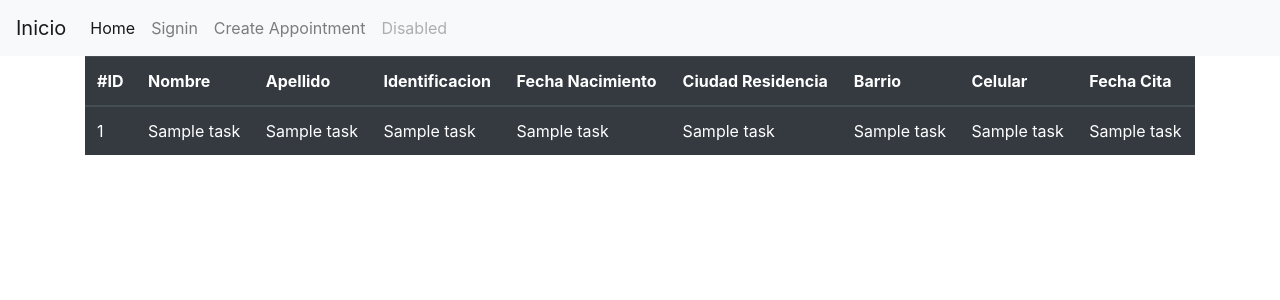
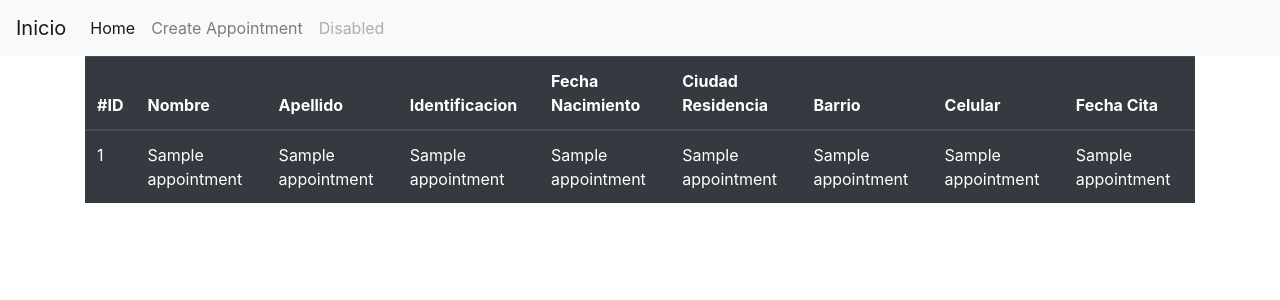
Before and after one commit to Betest/MedicalGoFlask, a Flask app: template templates/home.html in a window 1280 px wide. Shown: the top 300 px of the page. Run offline with Flask 2, Linux system fonts and the light colour scheme; the template is opened without the code that fills it: most values are stand-ins (such as "Sample title", 1, 10 or a date in 2020); some libraries are stand-ins or nearby versions.

Commit message:
fix list and create

```diff
--- a/app.py
+++ b/app.py
@@ -32,7 +32,7 @@ def createappointment():
 
 
 
-# Mamejo de peticiones Add Task
+# Mamejo de peticiones Add Appointment
 
 
 @app.route('/addappointment', methods=['POST'])
@@ -41,14 +41,14 @@ def addappointment():
         firstName = request.form['firstName']
         lastName = request.form['lastName']
         ident = request.form['ident']
-        dateBir = request.form['dateBir']
+        date = request.form['date']
         city = request.form['city']
         neighborhood = request.form['neighborhood']
         mobile = request.form['mobile']
         dateAppointment = request.form['dateAppointment']
 
         mycursor = mydb.cursor()
-        sql = f"INSERT INTO appointments (firstName, lastName, ident, dateBir, city, neighborhood, mobile, dateAppointment) VALUES('{firstName}','{lastName}','{ident}','{dateBir}','{city}','{neighborhood}','{mobile}','{dateAppointment}')"
+        sql = f"INSERT INTO appointments (firstName, lastName, ident, date, city, neighborhood, mobile, dateAppointment) VALUES('{firstName}','{lastName}','{ident}','{date}','{city}','{neighborhood}','{mobile}','{dateAppointment}')"
         mycursor.execute(sql)
         mydb.commit()
 
--- a/templates/home.html
+++ b/templates/home.html
@@ -18,17 +18,17 @@
           </tr>
         </thead>
         <tbody>
-            {% for task in tasks %}
+            {% for appointment in appointments %}
                 <tr>
-                    <td>{{task.0}}</td>
-                    <td>{{task.1}}</td>
-                    <td>{{task.2}}</td>
-                    <td>{{task.3}}</td>
-                    <td>{{task.4}}</td>
-                    <td>{{task.5}}</td>
-                    <td>{{task.6}}</td>
-                    <td>{{task.7}}</td>
-                    <td>{{task.8}}</td>
+                    <td>{{appointment.0}}</td>
+                    <td>{{appointment.1}}</td>
+                    <td>{{appointment.2}}</td>
+                    <td>{{appointment.3}}</td>
+                    <td>{{appointment.4}}</td>
+                    <td>{{appointment.5}}</td>
+                    <td>{{appointment.6}}</td>
+                    <td>{{appointment.7}}</td>
+                    <td>{{appointment.8}}</td>
                 </tr>
             {% endfor %}
         </tbody>
--- a/templates/layout.html
+++ b/templates/layout.html
@@ -18,7 +18,6 @@
         <div class="collapse navbar-collapse" id="navbarNavAltMarkup">
           <div class="navbar-nav">
             <a class="nav-item nav-link active" href="/index">Home <span class="sr-only">(current)</span></a>
-            <a class="nav-item nav-link" href="/createtask">Signin</a>
             <a class="nav-item nav-link" href="{{url_for('createappointment')}}">Create Appointment</a>
             <a class="nav-item nav-link disabled" href="#" tabindex="-1" aria-disabled="true">Disabled</a>
           </div>
```
Also changed, not shown: templates/create-appointment.html (+15 -15 lines).
